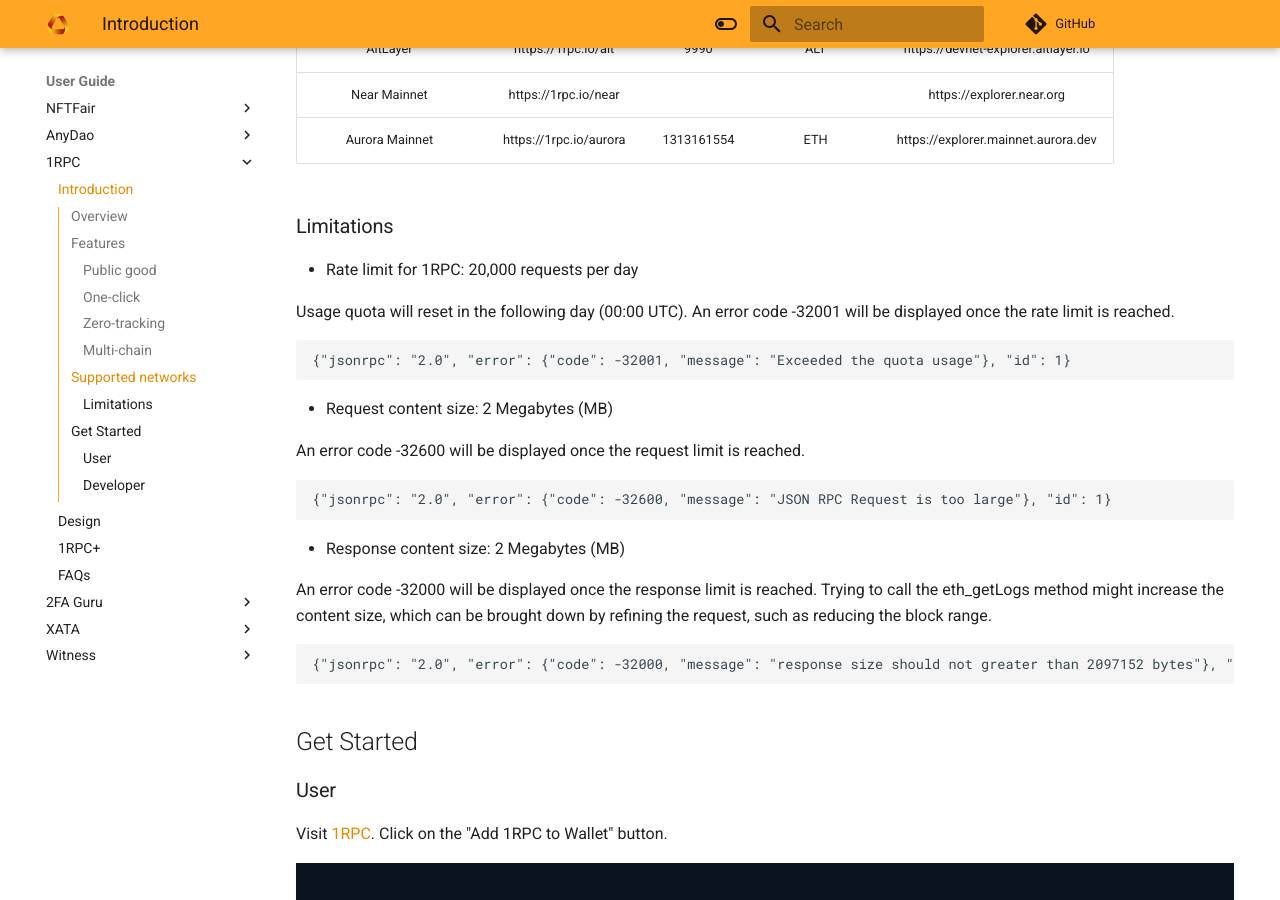
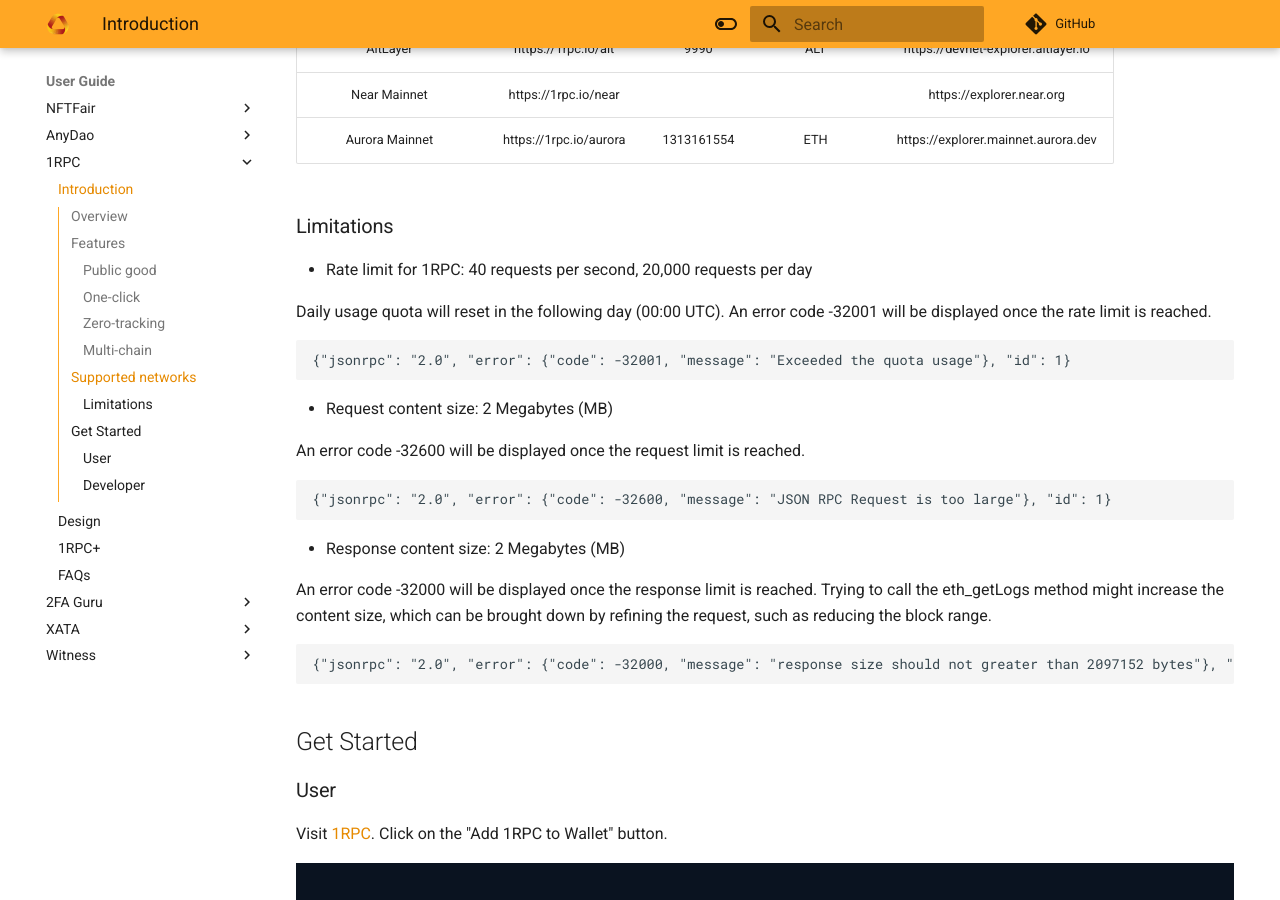
Before and after one commit to automata-network/docs, an MkDocs documentation site: the page built from docs/1rpc/introduction.md, in a window 1280 px wide and 900 px high, scrolled down 2058 px. Built offline with MkDocs 1.6.1 and Material for MkDocs 9.7.7, drawn with Linux system fonts in a browser that asks for light colours; nearby versions of some CDN libraries; comment, search, counter and statistics services are not loaded.

Commit message:
Update limitations

````diff
--- a/docs/1rpc/introduction.md
+++ b/docs/1rpc/introduction.md
@@ -54,9 +54,9 @@
 
 ### Limitations
 
-* Rate limit for 1RPC: 20,000 requests per day
+* Rate limit for 1RPC: 40 requests per second, 20,000 requests per day
 
-Usage quota will reset in the following day (00:00 UTC). An error code -32001 will be displayed once the rate limit is reached.
+Daily usage quota will reset in the following day (00:00 UTC). An error code -32001 will be displayed once the rate limit is reached.
 
 ```shell
 {"jsonrpc": "2.0", "error": {"code": -32001, "message": "Exceeded the quota usage"}, "id": 1}
````
